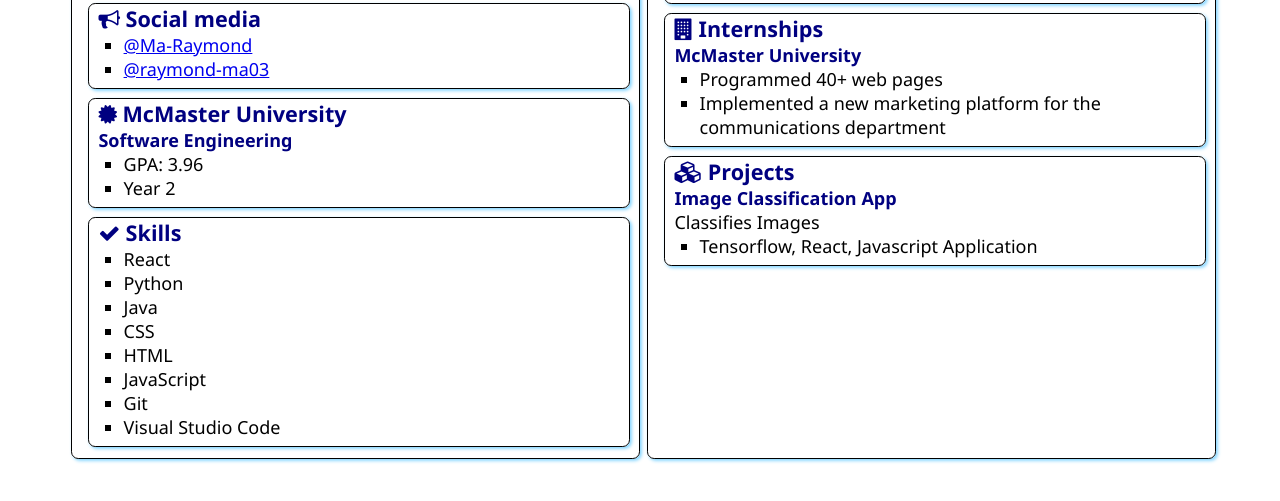
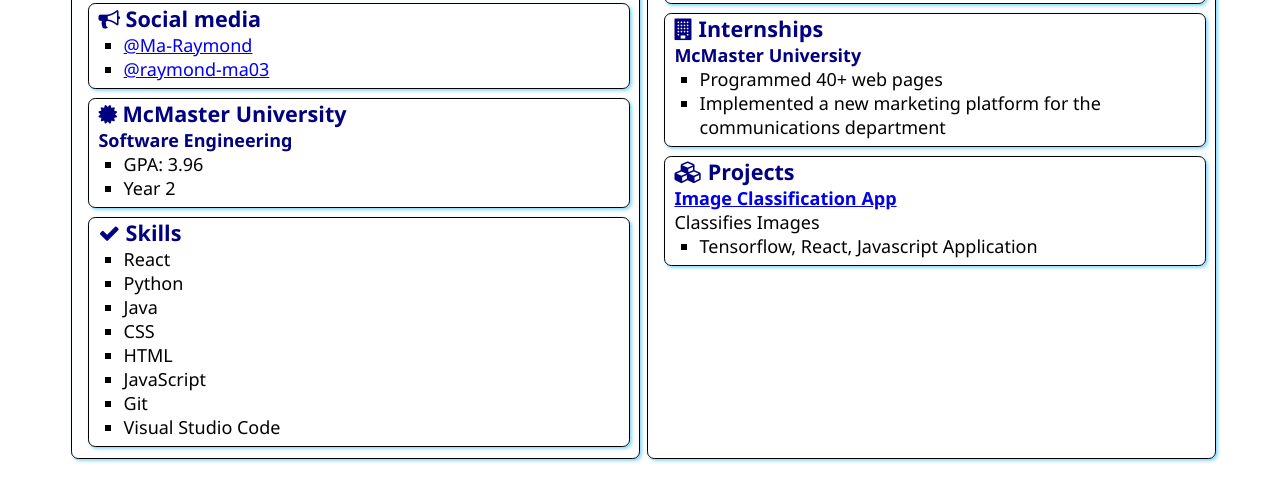
Before and after one commit to Ma-Raymond/SATechnicalOnboarding, a plain HTML site: page src/index.html in a window 1280 px wide. Shown: the part 107-608 px from the top of the page. Drawn offline with Linux system fonts and the light colour scheme.

Commit message:
Fixed Button
Fixed Button

```diff
--- a/src/index.html
+++ b/src/index.html
@@ -105,8 +105,9 @@
           </h2>
 
           <h3>
-            <a href="https://ma-raymond.github.io/image-classification/"></a
-            >Image Classification App
+            <a href="https://ma-raymond.github.io/image-classification/"
+              >Image Classification App</a
+            >
           </h3>
           <div>Classifies Images</div>
           <ul>
```
